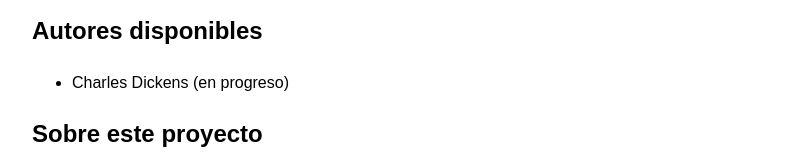
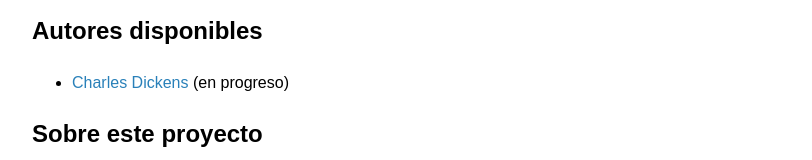
Before and after one commit to ivan-cante/Clasicos_Condensados, a plain HTML site: page index.html in a window 1280 px wide. Shown: the part 148-308 px from the top of the page, without its empty margins (208-1020 px from the left). Drawn offline with Linux system fonts and the light colour scheme.

Commit message:
Update index.html

```diff
--- a/index.html
+++ b/index.html
@@ -27,7 +27,9 @@
 
 <h2>Autores disponibles</h2>
 <ul>
-  <li>Charles Dickens (en progreso)</li>
+  <li>
+  <a href="autores/charles-dickens/">Charles Dickens</a> (en progreso)
+</li>
 </ul>
 
 <h2>Sobre este proyecto</h2>
```
